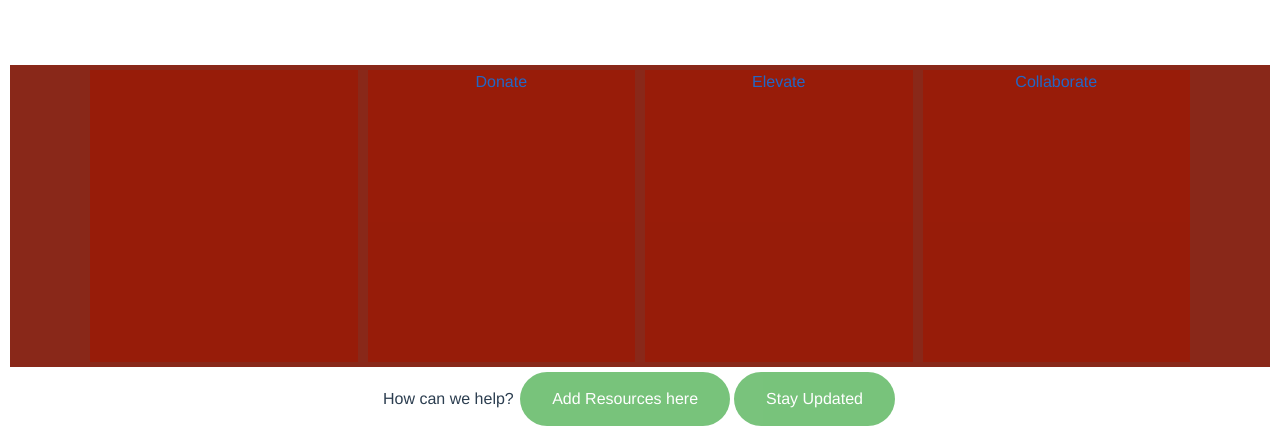
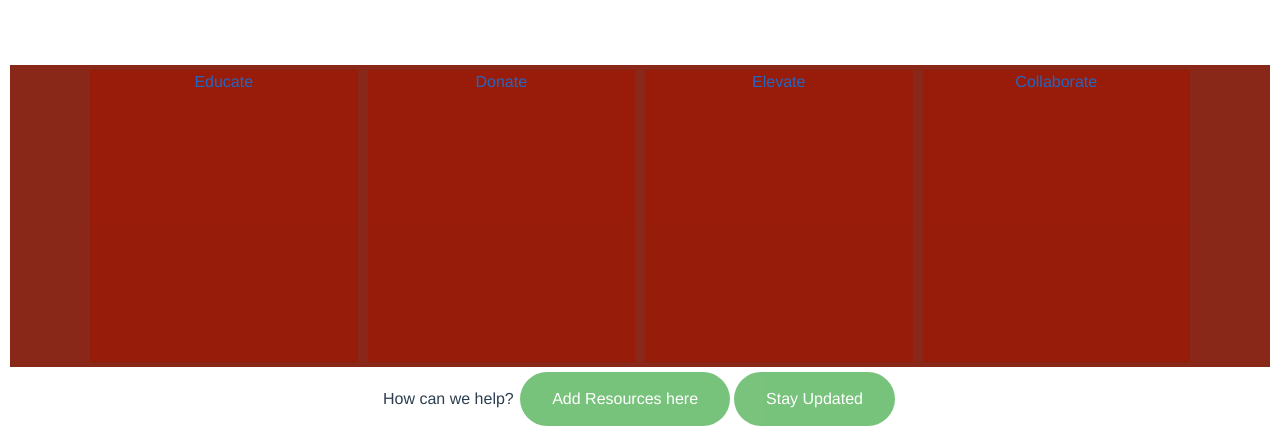
Before and after one commit to OpenSourceFellows/ally-guide-app, a Vue app in the folder ally-guide/: page / in a window 1280 px wide. Shown: the part 287-715 px from the top of the page. Built offline with nearby package versions, Linux system fonts and the light colour scheme; what vue-resource would draw is missing.

Commit message:
Update Home.vue

```diff
--- a/ally-guide/src/views/Home.vue
+++ b/ally-guide/src/views/Home.vue
@@ -11,7 +11,7 @@
 </div>
 <div style = "background-color:#892819" class = "border-bottom border-white">
 <div class="container text-center">
-  <div class="box box1" ><a href = "/educate" class = "toggle">Educate </a></div>
+  <div class="box box1" ><a href = "/educate">Educate </a></div>
   <div class="box box2"> <a href = "/contribute"> Donate </a> </div>
   <div class="box box3"> <a href = "/elevate">Elevate  </a></div>
   <div class = "box box4"> <a href = "/collaborate">Collaborate </a></div>
```
